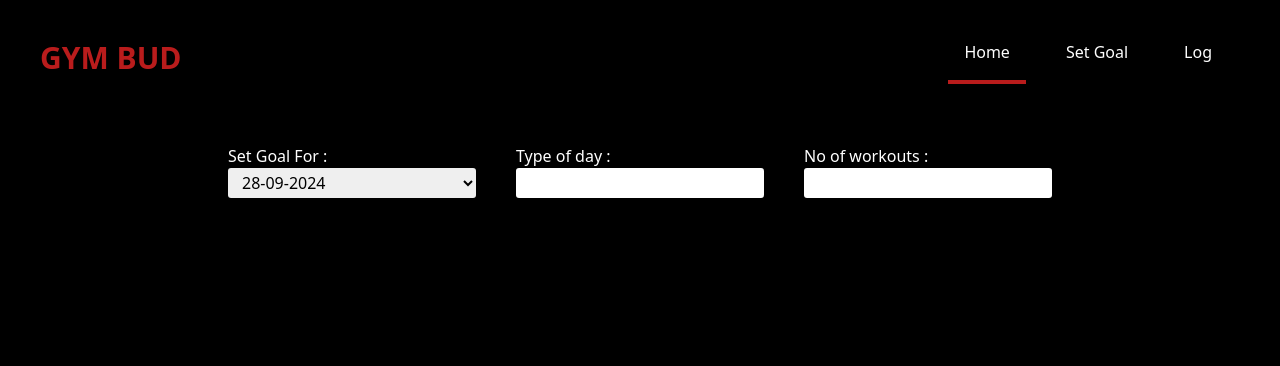
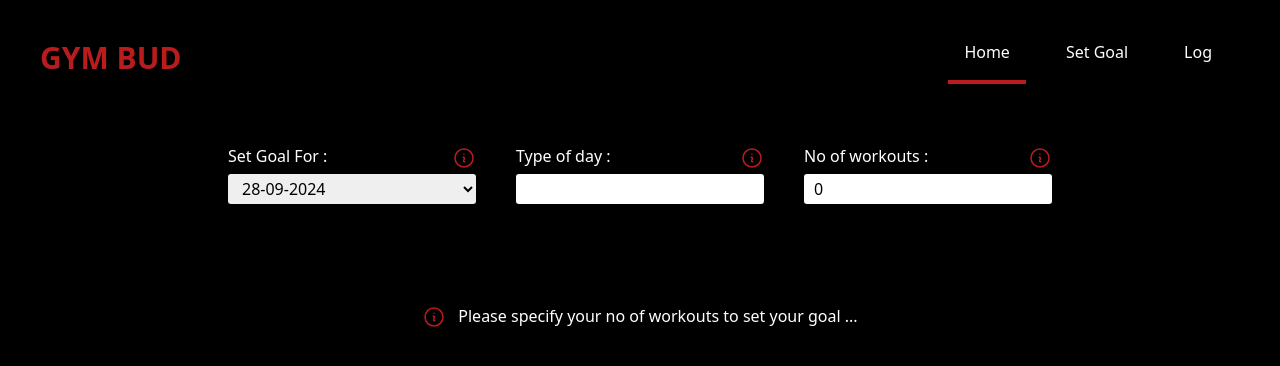
Before and after one commit to mithunsai/gym-bud-fe, a React (Create React App) app: page /set-goals in a window 1280 px wide. Shown: the top 366 px of the page. Built offline with nearby package versions, Linux system fonts and the light colour scheme.

Commit message:
adds info icon

```diff
--- /dev/null
+++ b/src/components/Info.jsx
@@ -0,0 +1,8 @@
+function Info() {
+    return <>
+        <svg xmlns="http://www.w3.org/2000/svg" fill="none" viewBox="0 0 24 24" strokeWidth={1.5} stroke="currentColor" className="size-6 inline text-red-700">
+            <path strokeLinecap="round" strokeLinejoin="round" d="m11.25 11.25.041-.02a.75.75 0 0 1 1.063.852l-.708 2.836a.75.75 0 0 0 1.063.853l.041-.021M21 12a9 9 0 1 1-18 0 9 9 0 0 1 18 0Zm-9-3.75h.008v.008H12V8.25Z" />
+        </svg></>
+}
+
+export default Info
--- a/src/components/workoutForm/WorkoutForm.jsx
+++ b/src/components/workoutForm/WorkoutForm.jsx
@@ -1,4 +1,5 @@
 import { useState } from "react";
+import Info from "../Info";
 import './workoutForm.css'
 function WorkoutForm({ no }) {
     const [workoutName, setWorkoutName] = useState('')
@@ -13,11 +14,13 @@ function WorkoutForm({ no }) {
         <div className="p-10 my-10 mx-10 border border-white shadow-white shadow-lg">
             <div className="flex flex-col">
                 <div className="flex flex-col w-48 mb-5">
-                    <label htmlFor="workoutName">Workout Name : </label>
+                    <div className='flex justify-between mb-1'><label htmlFor="workoutName" className='' >Workout Name : </label> <span className='text-right'><Info /></span></div>
+
                     <input id='workoutName' className="text-black" onChange={handleWorkoutNameChange} value={workoutName} />
                 </div>
                 <div className="flex flex-col w-48">
-                    <label htmlFor="noOfSets">No of Sets : </label>
+                    <div className='flex justify-between mb-1'><label htmlFor="noOfSets" className='' >No of Sets : </label> <span className='text-right'><Info /></span></div>
+
                     <input id='noOfSets' type="number" className="text-black" onBlur={handleNoOfSetsBlur} defaultValue={noOfSets} />
                 </div>
             </div>
@@ -26,15 +29,15 @@ function WorkoutForm({ no }) {
                 <thead>
                     <tr>
                         <th>Set</th>
-                        <th>Reps</th>
-                        <th>Weight</th>
+                        <th>Reps <Info/></th>
+                        <th>Weight <Info/></th>
                     </tr>
                 </thead>
                 <tbody>
                     {Array.from({ length: noOfSets }, (v, i) => i).map(i => <tr key={i}>
                         <td>{i + 1}</td>
-                        <td className="text-black"><input className="w-full" /></td>
-                        <td className="text-black"><input className="w-full" /></td>
+                        <td className="text-black"><input type="number" min={1} className="w-full" /></td>
+                        <td className="text-black"><input type="number" min={0} className="w-full" /></td>
                     </tr>)}
                 </tbody>
             </table>
--- a/src/pages/set-goals/SetGoals.jsx
+++ b/src/pages/set-goals/SetGoals.jsx
@@ -1,6 +1,7 @@
 import moment from 'moment'
 import { useEffect, useState } from 'react'
 import WorkoutForm from '../../components/workoutForm/WorkoutForm'
+import Info from '../../components/Info'
 
 function SetGoals() {
     const [goalDates, setGoalDates] = useState([])
@@ -25,7 +26,8 @@ function SetGoals() {
                     <div className='flex flex-col md:flex-row py-10 md:justify-center'>
 
                         <div className='my-5 px-5 text-left flex flex-col md:w-72'>
-                            <label htmlFor="goalDate" className='' >Set Goal For : </label>
+                            <div className='flex justify-between mb-1'><label htmlFor="goalDate" className='' >Set Goal For :</label> <span className='text-right'><Info /></span></div>
+
                             <select id="goalDate" className="text-black">
                                 {goalDates.map((goalDate) => (
                                     <option key={goalDate}>{goalDate}</option>
@@ -34,21 +36,34 @@ function SetGoals() {
                         </div>
 
                         <div className='my-5 px-5 text-left flex flex-col md:w-72'>
-                            <label htmlFor="workoutDay" className=''>Type of day : </label>
+                            <div className='flex justify-between mb-1'><label htmlFor="workoutDay" className='' >Type of day :</label> <span className='text-right'><Info /></span></div>
                             <input id="workoutDay" className="text-black" />
                         </div>
 
-                        <div className='my-5 px-5 text-left flex flex-col md:w-72'><label htmlFor="workouts" className=''>No of workouts : </label>
+                        <div className='my-5 px-5 text-left flex flex-col md:w-72'>
+                            <div className='flex justify-between mb-1'><label htmlFor="workouts" className='' >No of workouts :</label> <span className='text-right'><Info /></span></div>
+
                             <input
                                 id="workouts"
                                 className="text-black"
                                 type='number'
+                                min={1}
+                                defaultValue={workouts}
                                 onBlur={handleWorkoutsBlur}
                             /></div>
                     </div>
-                    <div className='grid lg:grid-cols-2 sm:grid-cols-1 md:place-items-center place-items-start'>{Array.from({ length: workouts }, (v, i) => i).map(no =>
-                        <WorkoutForm no={no}></WorkoutForm>
-                    )}</div>
+                    <div>
+                        <div className='grid lg:grid-cols-2 sm:grid-cols-1 md:place-items-center place-items-start'>{Array.from({ length: workouts }, (v, i) => i).map(no =>
+                            <WorkoutForm no={no}></WorkoutForm>
+                        )}</div>
+                        {workouts <= 0 && <div id='noWorkouts' className='text-center py-10'>
+                            <p>
+                                <span className='mr-3'><Info /></span>
+                                Please specify your no of workouts to set your goal ...
+                            </p>
+                        </div>}
+
+                    </div>
 
 
                 </div>
```
